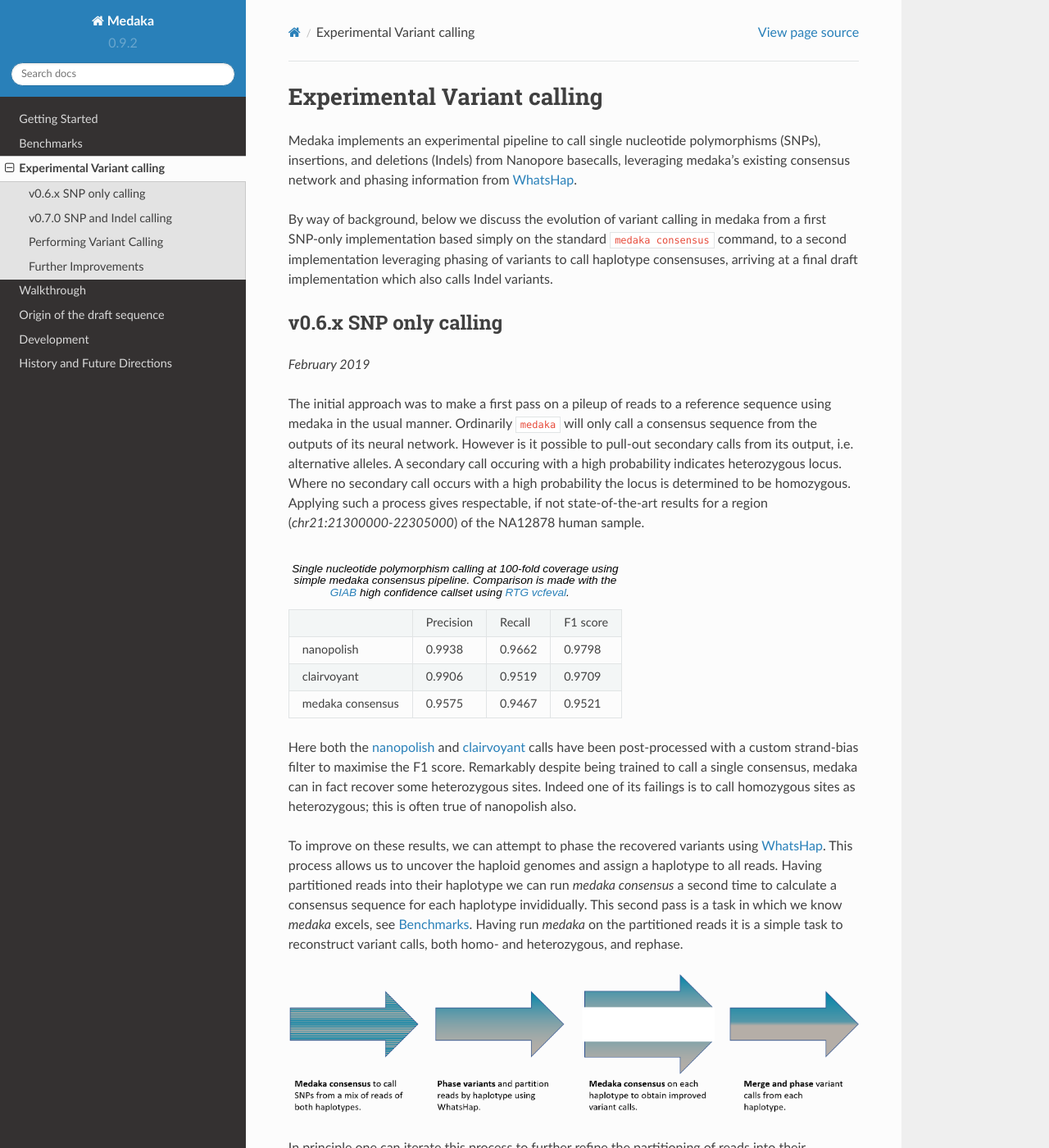
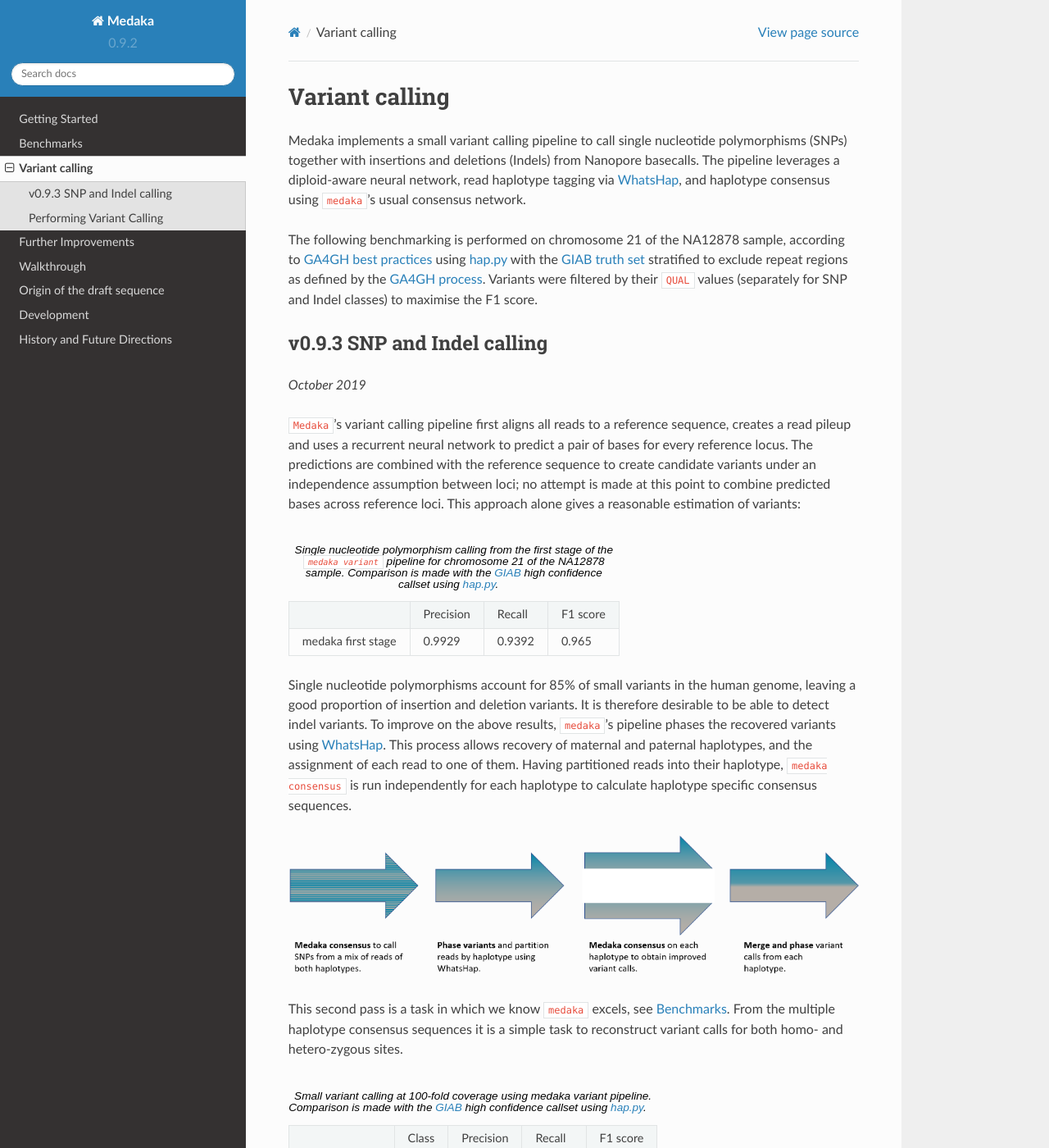
Before and after one commit to nanoporetech/medaka, a Sphinx documentation site: the page built from docs/snp.rst, in a window 1280 px wide and 1400 px high. Shown: the whole window at 82% size. Built offline with Sphinx 7.4.7 and the Read the Docs theme 2.0.0, drawn with Linux system fonts in a browser that asks for light colours; pages that are not in the unit, such as notebooks, are missing from menus; some of the changed text lies outside the part shown.

Commit message:
update SNP and variant benchmarks

```diff
--- a/docs/snp.rst
+++ b/docs/snp.rst
@@ -1,129 +1,82 @@
-Experimental Variant calling
-============================
+Variant calling
+===============
 
-Medaka implements an experimental pipeline to call single nucleotide
-polymorphisms (SNPs), insertions, and deletions (Indels) from Nanopore
-basecalls, leveraging medaka's existing consensus network and phasing
-information from `WhatsHap <https://whatshap.readthedocs.io>`_.
+Medaka implements a small variant calling pipeline to call single nucleotide
+polymorphisms (SNPs) together with insertions and deletions (Indels) from Nanopore
+basecalls. The pipeline leverages a diploid-aware neural network, read haplotype
+tagging via `WhatsHap <https://whatshap.readthedocs.io>`_, and haplotype consensus
+using ``medaka``'s usual consensus network.
 
-By way of background, below we discuss the evolution of variant calling
-in medaka from a first SNP-only implementation based simply on the standard
-``medaka consensus`` command, to a second implementation leveraging phasing
-of variants to call haplotype consensuses, arriving at a final draft
-implementation which also calls Indel variants.
+The following benchmarking is performed on chromosome 21 of the NA12878 sample,
+according to `GA4GH best practices <https://www.nature.com/articles/s41587-019-0054-x>`_
+using `hap.py <https://github.com/Illumina/hap.py>`_ with the
+`GIAB truth set <http://jimb.stanford.edu/giab-resources/>`_ stratified to exclude
+repeat regions as defined by the
+`GA4GH process <https://github.com/jzook/genome-data-integration/tree/master/NISTv3.3.2/filtbeds/GRCh38>`_.
+Variants were filtered by their ``QUAL`` values (separately for SNP and Indel classes)
+to maximise the F1 score.
 
-v0.6.x SNP only calling
------------------------
+v0.9.3 SNP and Indel calling
+----------------------------
 
-*February 2019*
+*October 2019*
 
-The initial approach was to make a first pass on a pileup of reads to a reference
-sequence using medaka in the usual manner. Ordinarily ``medaka`` will only call a
-consensus sequence from the outputs of its neural network. However is it
-possible to pull-out secondary calls from its output, i.e. alternative
-alleles. A secondary call occuring with a high probability indicates
-heterozygous locus. Where no secondary call occurs with a high probability the
-locus is determined to be homozygous.
-Applying such a process gives respectable, if not state-of-the-art results for
-a region (`chr21:21300000-22305000`) of the NA12878 human sample.
+``Medaka``'s variant calling pipeline first aligns all reads to a reference sequence,
+creates a read pileup and uses a recurrent neural network to predict a pair of bases for
+every reference locus. The predictions are combined with the reference
+sequence to create candidate variants under an independence assumption between
+loci; no attempt is made at this point to combine predicted bases across reference
+loci. This approach alone gives a reasonable estimation of variants:
 
 .. table::
-    Single nucleotide polymorphism calling at 100-fold coverage using
-    simple `medaka consensus` pipeline. Comparison
-    is made with the `GIAB <http://jimb.stanford.edu/giab-resources/>`_
-    high confidence callset using `RTG vcfeval <https://github.com/RealTimeGenomics/rtg-tools>`_.
+    Single nucleotide polymorphism calling from the first stage of the
+    ``medaka variant`` pipeline for chromosome 21 of the NA12878 sample.
+    Comparison is made with the `GIAB <http://jimb.stanford.edu/giab-resources/>`_
+    high confidence callset using `hap.py <https://github.com/Illumina/hap.py>`_.
 
-    +------------------+-----------+--------+----------+
-    |                  | Precision | Recall | F1 score |
-    +------------------+-----------+--------+----------+
-    | nanopolish       | 0.9938    | 0.9662 | 0.9798   |
-    +------------------+-----------+--------+----------+
-    | clairvoyant      | 0.9906    | 0.9519 | 0.9709   |
-    +------------------+-----------+--------+----------+
-    | medaka consensus | 0.9575    | 0.9467 | 0.9521   |
-    +------------------+-----------+--------+----------+
+   +--------------------+-----------+---------+----------+
+   |                    | Precision | Recall  | F1 score |
+   +--------------------+-----------+---------+----------+
+   | medaka first stage |    0.9929 |  0.9392 |    0.965 |
+   +--------------------+-----------+---------+----------+
 
-Here both the `nanopolish <https://github.com/jts/nanopolish>`_ and
-`clairvoyant <https://github.com/aquaskyline/Clairvoyante>`_ calls have been
-post-processed with a custom strand-bias filter to maximise the F1 score.
-Remarkably despite being trained to call a single consensus, medaka can in fact
-recover some heterozygous sites. Indeed one of its failings is to call
-homozygous sites as heterozygous; this is often true of nanopolish also.
-
-To improve on these results, we can attempt to phase the recovered variants
-using `WhatsHap <https://whatshap.readthedocs.io>`_. This process allows us to
-uncover the haploid genomes and assign a haplotype to all reads. Having
-partitioned reads into their haplotype we can run `medaka consensus` a second
-time to calculate a consensus sequence for each haplotype invididually. This
-second pass is a task in which we know `medaka` excels, see :ref:`Benchmarks`.
-Having run `medaka` on the partitioned reads it is a simple task to reconstruct
-variant calls, both homo- and heterozygous, and rephase.
+Single nucleotide polymorphisms account for 85% of small variants in the human genome,
+leaving a good proportion of insertion and deletion variants. It is therefore
+desirable to be able to detect indel variants. To improve on the above results,
+``medaka``'s pipeline phases the recovered variants
+using `WhatsHap <https://whatshap.readthedocs.io>`_. This process allows
+recovery of maternal and paternal haplotypes, and the assignment of each read to one of them. Having
+partitioned reads into their haplotype, ``medaka consensus`` is run
+independently for each haplotype to calculate haplotype specific consensus sequences.
 
 .. image:: images/phased_snps.png
 
-In principle one can iterate this process to further refine the partitioning of
-reads into their haplotypes. After two iterations we obtain state-of-the-art
-results for the region under test:
+This second pass is a task in which we know ``medaka`` excels, see :ref:`Benchmarks`.
+From the multiple haplotype consensus sequences it is a simple task to reconstruct
+variant calls for both homo- and hetero-zygous sites.
 
 .. table::
-    Single nucleotide polymorphism calling at 100-fold coverage using
-    `medaka variant` pipeline.
+    Small variant calling at 100-fold coverage using `medaka variant` pipeline.
+    Comparison is made with the `GIAB <http://jimb.stanford.edu/giab-resources/>`_
+    high confidence callset using `hap.py <https://github.com/Illumina/hap.py>`_.
 
-    +------------------+-----------+--------+----------+
-    |                  | Precision | Recall | F1 score |
-    +------------------+-----------+--------+----------+
-    | medaka variant   | 0.9939    | 0.9745 | 0.9841   |
-    +------------------+-----------+--------+----------+
-    | nanopolish       | 0.9938    | 0.9662 | 0.9798   |
-    +------------------+-----------+--------+----------+
-    | clairvoyant      | 0.9906    | 0.9519 | 0.9709   |
-    +------------------+-----------+--------+----------+
-    | medaka consensus | 0.9575    | 0.9467 | 0.9521   |
-    +------------------+-----------+--------+----------+
+    +------------------+-------+-----------+---------+----------+
+    |                  | Class | Precision | Recall  | F1 score |
+    +------------------+-------+-----------+---------+----------+
+    | medaka variant   | SNP   |    0.9960 |  0.9901 |    0.993 |
+    +                  +-------+-----------+---------+----------+
+    |                  | Indel |    0.9009 |  0.8373 |    0.868 |
+    +------------------+-------+-----------+---------+----------+
+    | clair            | SNP   |    0.9918 |  0.9909 |    0.991 |
+    +                  +-------+-----------+---------+----------+
+    |                  | Indel |    0.7210 |  0.5906 |    0.649 |
+    +------------------+-------+-----------+---------+----------+
+    | nanopolish       | SNP   |    0.9938 |  0.9662 |    0.980 |
+    +------------------+-------+-----------+---------+----------+
 
 
-v0.7.0 SNP and Indel calling
-----------------------------
-
-*May 2019*
-
-Single nucleotide polymorphisms account for 85% of small variants in the human genome,
-leaving a good proportion of insertion and deletion variants. It is therefore
-desirable to detect also these latter classes of variation. ``medaka v0.7.0``
-introduces the ability to call a full set of small variants.
-
-The procedure is much as for the previous SNP only implementation: a first pass is
-made in which only SNPs are called is used to partition reads by haplotype after which
-indels are called also.
-
-Benchmarking is performed here on the whole of chromosome 21 of the NA12878 sample, according
-to the `GA4GH best practices <https://www.nature.com/articles/s41587-019-0054-x>`_
-using `hap.py <https://github.com/Illumina/hap.py>`_ with the
-`GIAB truth set <http://jimb.stanford.edu/giab-resources/>`_ statified to exclude
-repeat regions as defined by the
-`GA4GH process <https://github.com/jzook/genome-data-integration/tree/master/NISTv3.3.2/filtbeds/GRCh38>`_.
-Variants were filtered by their ``QUAL`` values (separately for SNP and Indel)
-to maximise the F1 score.
-
-.. table::
-    Small variant calling at 100-fold coverage using `medaka variant` pipeline
-    with Indel calling.
-
-    +------------------+-------+-----------+--------+----------+
-    |                  | Class | Precision | Recall | F1 score |
-    +------------------+-------+-----------+--------+----------+
-    | medaka variant   | SNP   | 0.9870    | 0.9812 | 0.984    |
-    +                  +-------+-----------+--------+----------+
-    |                  | Indel | 0.8637    | 0.8433 | 0.853    |
-    +------------------+-------+-----------+--------+----------+
-    | clair            | SNP   | 0.9918    | 0.9909 | 0.991    |
-    +                  +-------+-----------+--------+----------+
-    |                  | Indel | 0.7210    | 0.5906 | 0.649    |
-    +------------------+-------+-----------+--------+----------+
-
-Shown also are results from ``clair`` an improved version of ``clairvoyant``.
-``clair`` is slightly better than ``medaka`` at calling SNPs but somewhat worse
-at Indel calling.
+Shown also are results from `clair <https://github.com/HKU-BAL/Clair>`_,
+and older results for SNP calling from ``nanopolish``.
 
 
 Performing Variant Calling
@@ -141,35 +94,24 @@ The pipeline described above is implemented in the ``medaka_variant`` program:
 .. code-block:: bash
 
     source ${MEDAKA}
-    medaka_variant -f <REFERENCE.fasta> -b <reads.bam> -m r941_flip213
+    medaka_variant -f <REFERENCE.fasta> -b <reads.bam>
 
-It has been benchmarked on flip-flop basecaller output only. This will run all
-the necessary steps, performing two iterations of the process described above
-finally outputting a final phased ``.vcf`` variant file.
+This will run all steps of the process described above, finally outputting a
+phased ``.vcf`` variant file.
 
 .. warning::
 
     Variants output by ``medaka_variant`` are unfiltered, but are provided with
-    qualities. It is left to the user to decide how to filter variants for their
+    qualities. Users may wish to apply additional filtering for their
     datasets and applications.
 
 
 Further Improvements
---------------------
+====================
 
-Currently the ``medaka_variant`` pipeline reuses existing tools and neural neural
-networks trained for the task of deriving a consensus sequence. No
-specialisations have been made for the task at hand. Naturally the existing
-networks do not expect reads indicating a diploid sample and so their ability
-to correctly call heterozygous sites is limited, though useful as demonstrated
-above. It would be preferable to train a neural network with explicit knowledge
-of zygosity --- this can be done fairly straight-forwardly with some minor
-modifications to ``medaka``'s training code.
-
-The models currently provided within ``medaka`` are trained from bacterial
-samples, and further predominantly from PCR products. To improve variant
-calling from basecalls of human, native DNA a next step would be to instead use
-such a sample in training.
-
-With these changes, and others, it is likely that the results presented above
-can be improved upon.
+Medaka SNP and indel calling is an extremely active area of research.
+We anticipate that the final step of variant calling, which amounts to a
+consensus call on a relatively pure haplotyped set of reads, will benefit
+(along with consensus calling) from further innovations in feature encoding,
+network architecture and training strategy. Future releases may also exploit
+direct snp and variant calling from mixed read populations.
```
